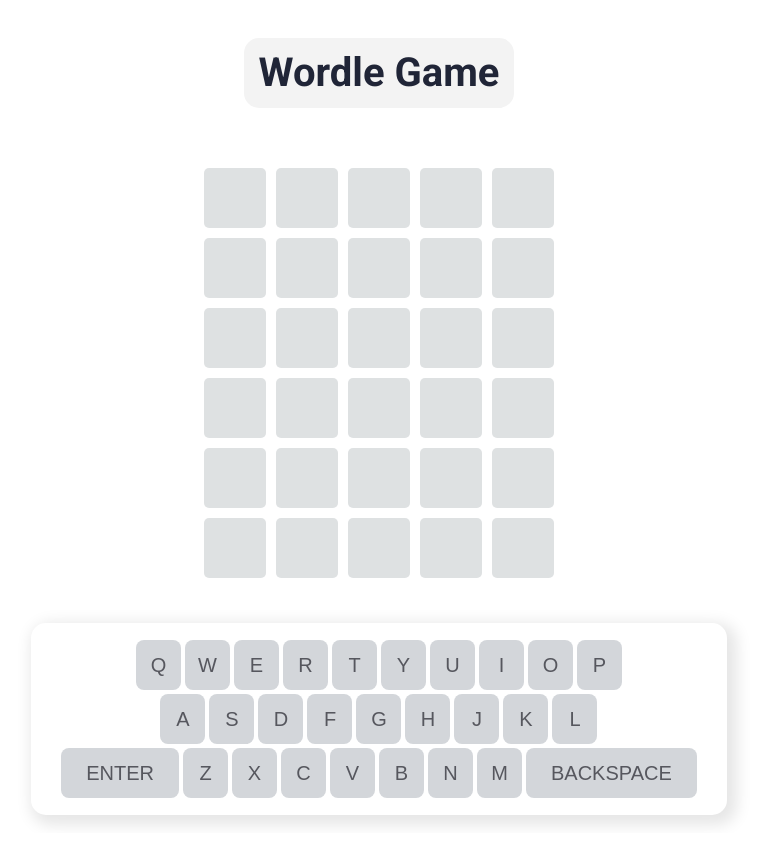
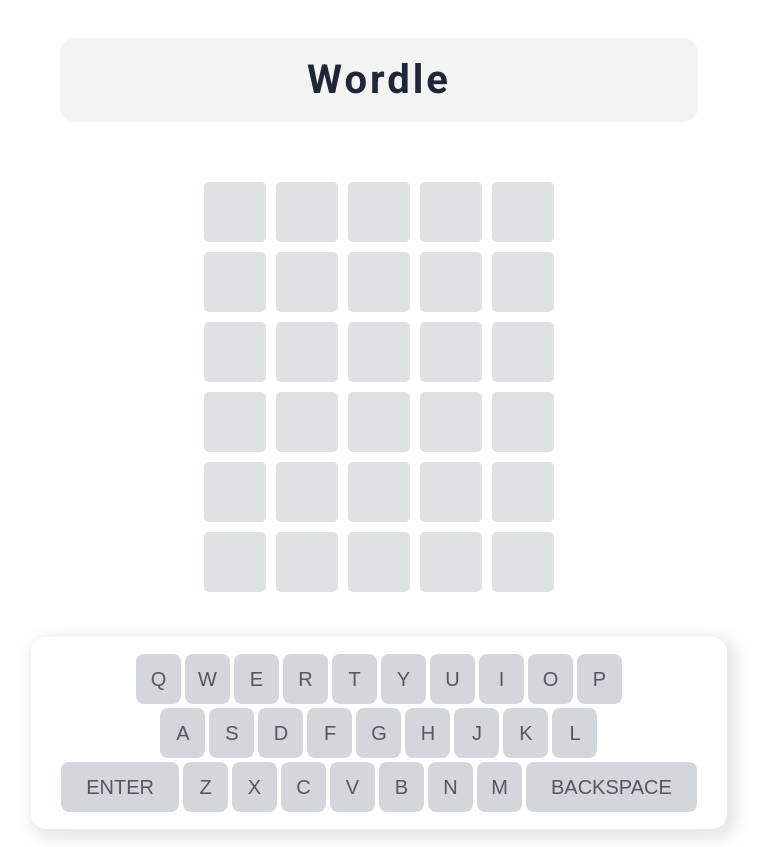
Before and after one commit to dudizilla/naomi-learning-path, a Next.js app in the folder react/wordle-game/: page / in a window 1280 px wide. Shown: the whole page, without its empty margins (261-1029 px from the left). Built offline with nearby package versions, Linux system fonts and the light colour scheme.

Commit message:
fix: remove unnecessary lines and apply changes
Signed-off-by: Naomi Mori <naomi.morisilva@gmail.com>

```diff
--- a/react/wordle-game/src/components/App.jsx
+++ b/react/wordle-game/src/components/App.jsx
@@ -4,7 +4,6 @@
 import GameBoard from "./GameBoard";
 import InfoBlock from "./InfoBlock";
 import Keyboard from "./Keyboard";
-import "@/styles/App.css";
 
 export default function App() {
     const initialBoard = Array.from({ length: 6 }, () => Array(5).fill(""));
--- a/react/wordle-game/src/components/Header.jsx
+++ b/react/wordle-game/src/components/Header.jsx
@@ -3,7 +3,7 @@
 export default function Header(){
     return (
         <header className="page-header">
-            <h1 className="page-header__title"> Wordle Game </h1>
+            <h1 className="page-header__title"> Wordle </h1>
         </header>
     )
 }
--- a/react/wordle-game/src/styles/Header.css
+++ b/react/wordle-game/src/styles/Header.css
@@ -4,8 +4,8 @@
     justify-content: center;
     margin: 30px auto 0;
     background-color: var(--bg-header);
-    width: 638;
-    height: 84;
+    width: 638px;
+    height: 84px;
     border-radius: 15px;
     opacity: 1;
 }
@@ -16,7 +16,7 @@
     font-weight: 600;
     font-size: 40px;
     line-height: 100%;
-    letter-spacing: 7.5%;
     text-align: center;
     color: var(--txt-header);
+    letter-spacing: 0.075em;
 }
--- a/react/wordle-game/src/styles/LetterTile.css
+++ b/react/wordle-game/src/styles/LetterTile.css
@@ -6,14 +6,9 @@
     text-transform: uppercase;
     font-size: 50px;
     font-weight: bold;
-    caret-color: transparent;
     text-align: center;
     color: var(--text);
     border-radius: 5px;
-}
-
-.letter-board__item:focus {
-    outline: none;
 }
 
 .correct {
```
